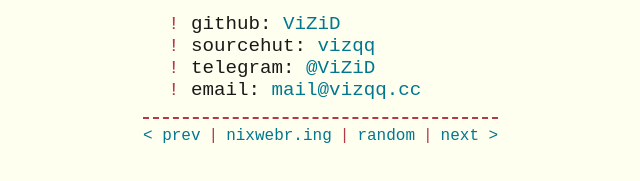
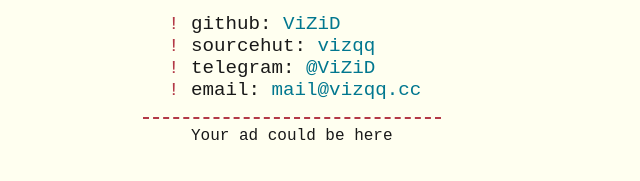
Before and after one commit to ViZiD/vizqq.cc, a website: page src/index.html in a window 1280 px wide. Shown: the part 121-302 px from the top of the page, without its empty margins (113-753 px from the left). Drawn offline with Linux system fonts and the light colour scheme.

Commit message:
remove webring

```diff
--- a/src/index.html
+++ b/src/index.html
@@ -86,22 +86,7 @@
         </li>
       </ul>
       <footer class="footer">
-        <div class="webrings">
-          <div class="webring-item">
-            <a class="link" rel="external" href="https://nixwebr.ing/prev/vizqq"
-              >&lt; prev</a
-            ><a class="link" rel="external" href="https://nixwebr.ing"
-              >nixwebr.ing</a
-            ><a class="link" rel="external" href="https://nixwebr.ing/rand"
-              >random</a
-            ><a
-              class="link"
-              rel="external"
-              href="https://nixwebr.ing/next/vizqq"
-              >next &gt;</a
-            >
-          </div>
-        </div>
+        <div class="footer-dummy">Your ad could be here</div>
       </footer>
     </main>
   </body>
--- a/src/style.css
+++ b/src/style.css
@@ -14,6 +14,7 @@
   font-style: normal;
   font-display: swap;
 }
+
 @font-face {
   font-family: 'Fira Mono';
   src: url('./fonts/FiraMono-Medium.eot');
@@ -62,6 +63,7 @@
   --color1: var(--watermelon);
   --color2: var(--cyan);
   --color3: var(--cgreen);
+
   @media (prefers-color-scheme: light) {
     --text-color: var(--black);
     --background-color: var(--white);
@@ -82,18 +84,23 @@
   font-variation-settings: 'liga' 0;
   color: var(--text-color);
   font-size: 20px;
+
   @media (min-width: 2200px) {
     font-size: 30px;
   }
+
   @media (max-width: 1399px) {
     font-size: 16px;
   }
+
   @media (max-width: 1119px) {
     font-size: 14px;
   }
+
   @media (max-width: 980px) {
     font-size: 16px;
   }
+
   @media (max-width: 480px) {
     font-size: 0.9rem;
   }
@@ -122,6 +129,7 @@
 .link {
   color: var(--color2);
   text-decoration: none;
+
   &:hover {
     color: var(--color3);
   }
@@ -135,7 +143,7 @@
   display: inline-block;
 }
 
-.about-skills > *:not(:last-child)::after {
+.about-skills>*:not(:last-child)::after {
   content: '|';
   color: var(--color1);
   padding: 0 0.5rem;
@@ -146,17 +154,7 @@
   border-top: 2px dashed var(--color1);
 }
 
-.webrings {
-  padding-top: 0.5rem;
+.footer-dummy {
+  padding: 0.5rem 3rem 0.5rem 3rem;
+  color: var(--text-color);
 }
-
-.webring-item {
-  display: inline-block;
-  padding-bottom: 0.5rem 0;
-}
-
-.webring-item > *:not(:last-child)::after {
-  content: '|';
-  color: var(--color1);
-  padding: 0 0.5rem;
-}
```
